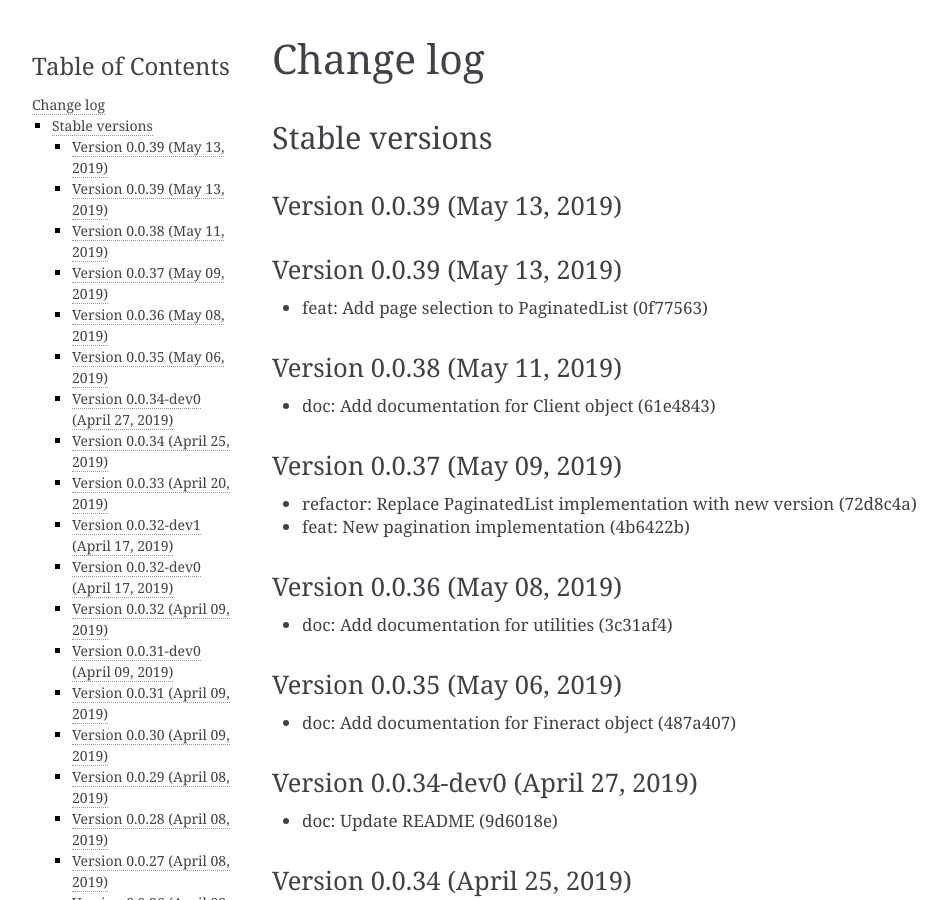
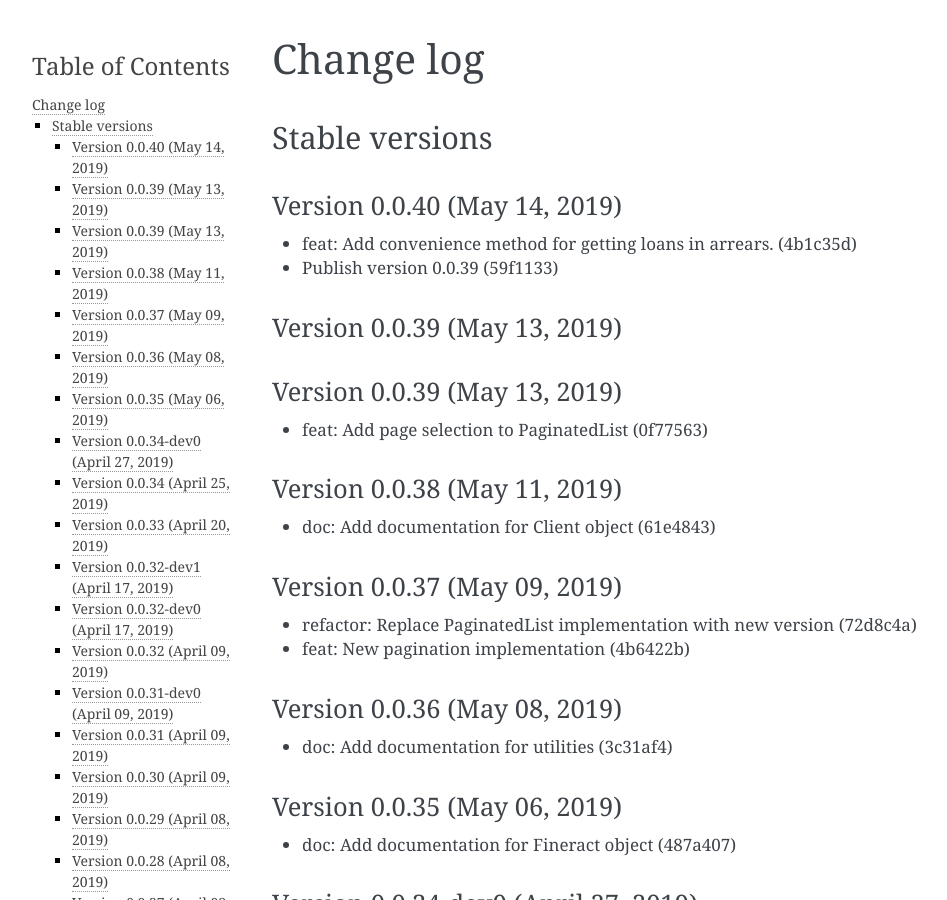
Before and after one commit to mobidevke/PyFineract, a Sphinx documentation site: the page built from docs/changes.rst, in a window 1280 px wide and 900 px high. Shown: the whole window, without its empty margins (148-1095 px from the left). Built offline with Sphinx 7.4.7, drawn with Linux system fonts in a browser that asks for light colours; formulas are drawn with MathJax 3.

Commit message:
Publish version 0.0.40

```diff
--- a/docs/changes.rst
+++ b/docs/changes.rst
@@ -3,6 +3,12 @@ Change log
 
 Stable versions
 ~~~~~~~~~~~~~~~
+
+Version 0.0.40 (May 14, 2019)
+-------------------------------------
+
+* feat: Add convenience method for getting loans in arrears. (4b1c35d)
+* Publish version 0.0.39 (59f1133)
 
 Version 0.0.39 (May 13, 2019)
 -------------------------------------
--- a/setup.py
+++ b/setup.py
@@ -2,7 +2,7 @@ import textwrap
 
 import setuptools
 
-version = "0.0.39"
+version = "0.0.40"
 
 if __name__ == '__main__':
     setuptools.setup(
```
